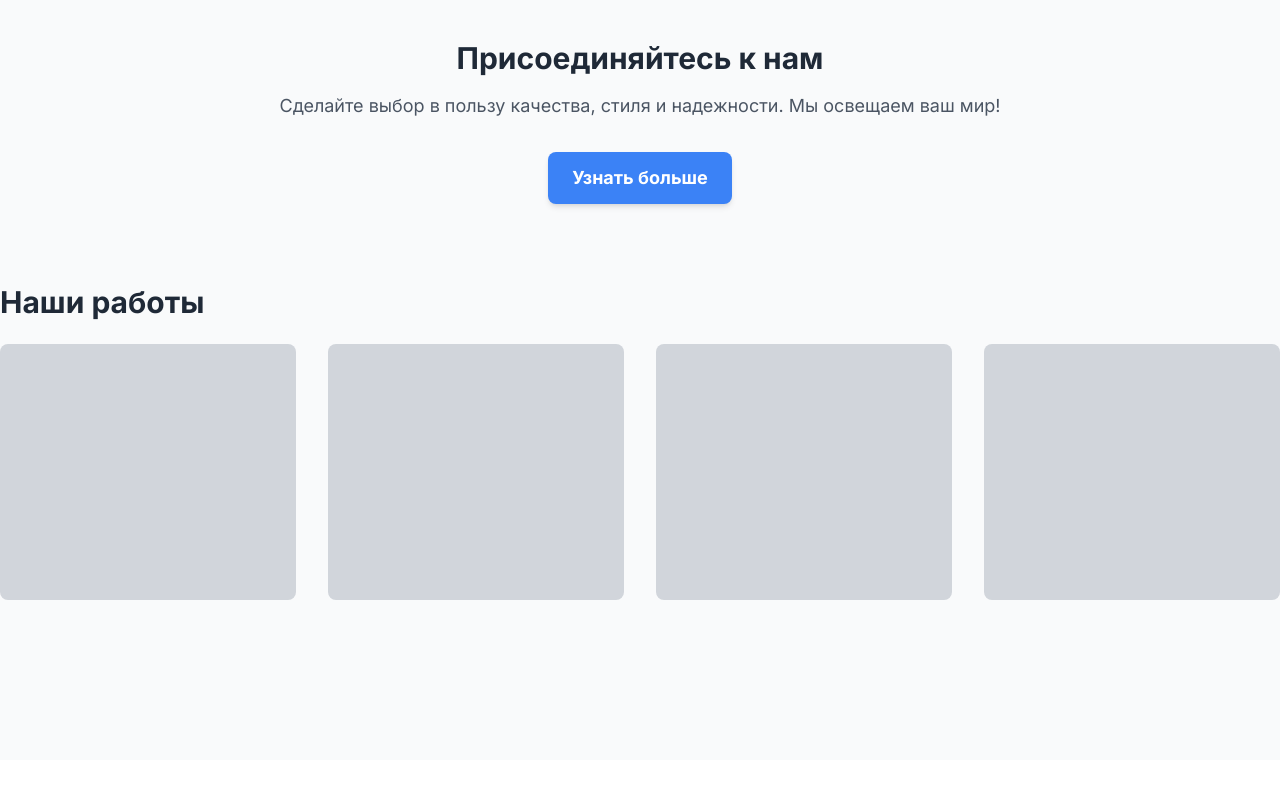
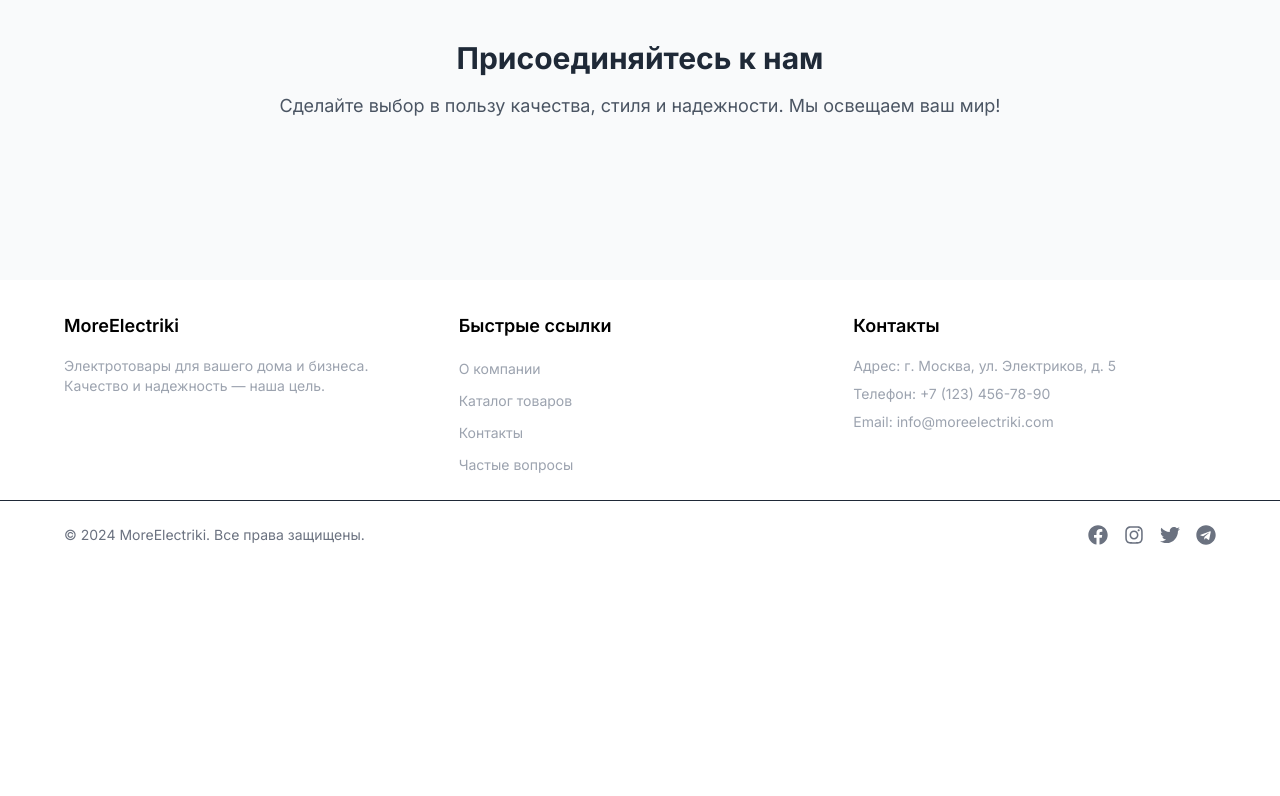
Before and after one commit to Qwerty6790/Moresvet-Main, a Next.js app in the folder MoreE-main/: page /about in a window 1280 px wide. Shown: the part 748-1544 px from the top of the page. After the commit the page ends 1325 px from the top, so only its background shows below. Built offline with nearby package versions, Linux system fonts and the light colour scheme.

Commit message:
first commit

```diff
--- a/MoreE-main/src/app/about/page.tsx
+++ b/MoreE-main/src/app/about/page.tsx
@@ -148,45 +148,9 @@ const About = () => {
           Сделайте выбор в пользу качества, стиля и надежности. Мы освещаем ваш
           мир!
         </motion.p>
-        <motion.a
-          href="#"
-          className="mt-8 inline-block bg-blue-500 text-white px-6 py-3 rounded-lg text-lg font-bold shadow-md hover:bg-blue-600 transition"
-          initial={{ opacity: 0, scale: 0.9 }}
-          animate={{ opacity: 1, scale: 1 }}
-          transition={{ duration: 0.7, delay: 0.5 }}
-        >
-          Узнать больше
-        </motion.a>
       </div>
 
 
-
-
-      {/* Новый раздел: Галерея изображений */}
-      <div className="container max-w-7xl mx-auto mt-20">
-        <motion.h2
-          className="text-3xl font-bold text-gray-800 mb-6"
-          initial={{ opacity: 0, y: -30 }}
-          animate={{ opacity: 1, y: 0 }}
-          transition={{ duration: 0.7 }}
-        >
-          Наши работы
-        </motion.h2>
-        <div className="grid grid-cols-1 sm:grid-cols-2 lg:grid-cols-4 gap-8">
-          <div className="bg-gray-300 h-64 rounded-lg overflow-hidden">
-            {/* Replace with your images */}
-          </div>
-          <div className="bg-gray-300 h-64 rounded-lg overflow-hidden">
-            {/* Replace with your images */}
-          </div>
-          <div className="bg-gray-300 h-64 rounded-lg overflow-hidden">
-            {/* Replace with your images */}
-          </div>
-          <div className="bg-gray-300 h-64 rounded-lg overflow-hidden">
-            {/* Replace with your images */}
-          </div>
-        </div>
-      </div>
     </section>
   );
 };
--- a/MoreE-main/src/app/cardproducts/LightStar/page.tsx
+++ b/MoreE-main/src/app/cardproducts/LightStar/page.tsx
@@ -81,7 +81,6 @@ const LightStar: React.FC = () => {
       {/* If page is loading, show skeleton loaders */}
       {isPageLoading ? (
         <div className="grid grid-cols-3 gap-4">
-          <Skeleton count={12} height={200} /> {/* Adjust skeleton size as needed */}
         </div>
       ) : (
         <CatalogOfLightStar products={products} />
--- a/MoreE-main/src/app/search/page.tsx
+++ b/MoreE-main/src/app/search/page.tsx
@@ -213,7 +213,7 @@ const Search: React.FC = () => {
       </div>
 
       {/* Product Listings */}
-      <div className="w-full lg:w-3/4 bg-white rounded-2xl shadow-lg p-8">
+      <div className="w-full lg:w-3/4 bg-white rounded-2xl  p-8">
         {loading ? (
           <div className="flex justify-center">
             <ClipLoader color="#2563EB" size={50} />
```
